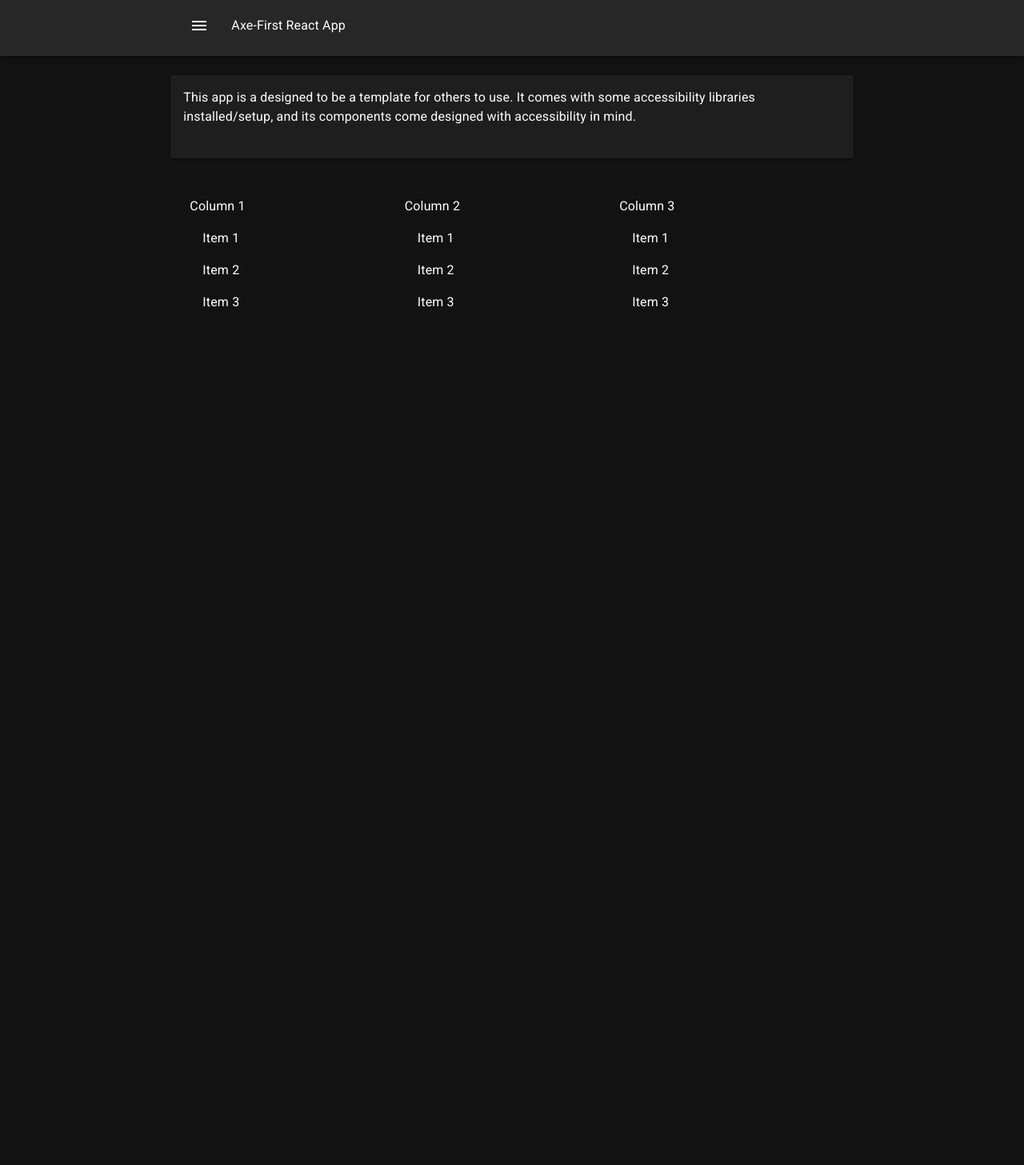
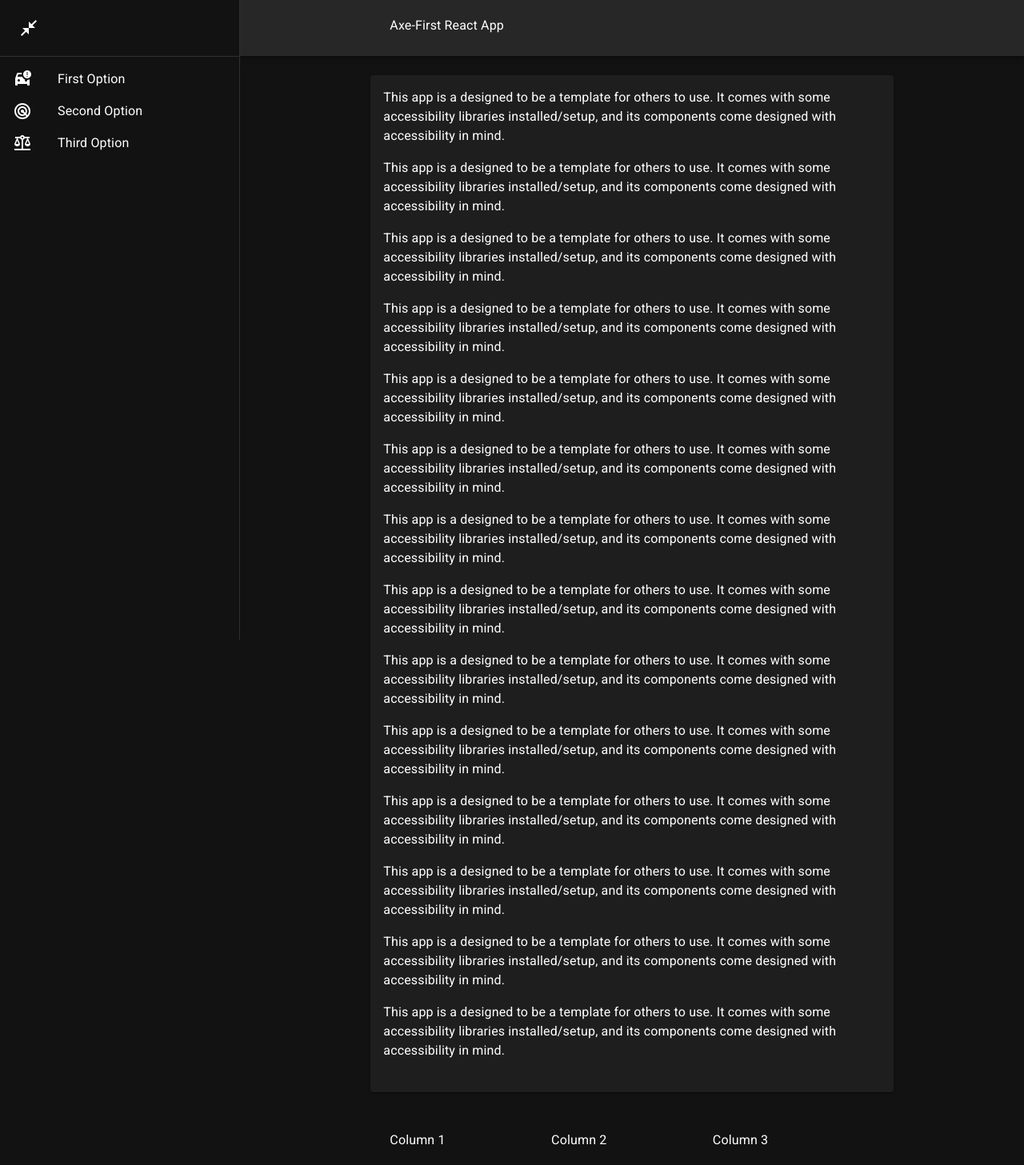
Before and after one commit to NoBrainer/axe-first-react, a React (Vite) app: page / in a window 1280 px wide. Shown: the top 1457 px of the page at 80% size. Before the commit the page ends 800 px from the top, so only its background shows below. Built offline with nearby package versions, Linux system fonts and the light colour scheme.

Commit message:
Added collapsible nav

```diff
--- a/src/common/constants.js
+++ b/src/common/constants.js
@@ -1 +1,3 @@
 export const APP_BAR_HEIGHT = 70;
+export const APP_NAV_WIDTH = 300;
+export const APP_NAV_WIDTH_COLLAPSED = 75;
--- a/src/components/App.jsx
+++ b/src/components/App.jsx
@@ -1,14 +1,26 @@
-import React from 'react';
+import { Box } from '@mui/material';
+import React, { useCallback, useMemo, useState } from 'react';
+import { APP_NAV_WIDTH, APP_NAV_WIDTH_COLLAPSED } from 'common/constants';
 import AppContent from 'components/AppContent';
 import AppFooter from 'components/AppFooter';
 import AppHeader from 'components/AppHeader';
+import AppNav from 'components/AppNav';
 
 function App() {
+  const [isNavExpanded, setNavExpanded] = useState(true);
+  const navWidth = useMemo(() => (isNavExpanded ? APP_NAV_WIDTH : APP_NAV_WIDTH_COLLAPSED), [isNavExpanded]);
+  const makeSpaceForNav = useMemo(() => ({ ml: `${navWidth}px`, width: `calc(100% - ${navWidth}px)` }), [navWidth]);
+  const handleToggleNav = useCallback(() => {
+    setNavExpanded(!isNavExpanded);
+  }, [isNavExpanded]);
   return (
     <>
-      <AppHeader />
-      <AppContent />
-      <AppFooter />
+      <AppNav isExpanded={isNavExpanded} onToggle={handleToggleNav} />
+      <AppHeader sx={makeSpaceForNav} />
+      <Box sx={makeSpaceForNav}>
+        <AppContent />
+        <AppFooter />
+      </Box>
     </>
   );
 }
--- a/src/components/AppContent.jsx
+++ b/src/components/AppContent.jsx
@@ -21,6 +21,58 @@ function ExampleContent() {
           This app is a designed to be a template for others to use. It comes with some accessibility libraries
           installed/setup, and its components come designed with accessibility in mind.
         </Typography>
+        <Typography paragraph={true}>
+          This app is a designed to be a template for others to use. It comes with some accessibility libraries
+          installed/setup, and its components come designed with accessibility in mind.
+        </Typography>
+        <Typography paragraph={true}>
+          This app is a designed to be a template for others to use. It comes with some accessibility libraries
+          installed/setup, and its components come designed with accessibility in mind.
+        </Typography>
+        <Typography paragraph={true}>
+          This app is a designed to be a template for others to use. It comes with some accessibility libraries
+          installed/setup, and its components come designed with accessibility in mind.
+        </Typography>
+        <Typography paragraph={true}>
+          This app is a designed to be a template for others to use. It comes with some accessibility libraries
+          installed/setup, and its components come designed with accessibility in mind.
+        </Typography>
+        <Typography paragraph={true}>
+          This app is a designed to be a template for others to use. It comes with some accessibility libraries
+          installed/setup, and its components come designed with accessibility in mind.
+        </Typography>
+        <Typography paragraph={true}>
+          This app is a designed to be a template for others to use. It comes with some accessibility libraries
+          installed/setup, and its components come designed with accessibility in mind.
+        </Typography>
+        <Typography paragraph={true}>
+          This app is a designed to be a template for others to use. It comes with some accessibility libraries
+          installed/setup, and its components come designed with accessibility in mind.
+        </Typography>
+        <Typography paragraph={true}>
+          This app is a designed to be a template for others to use. It comes with some accessibility libraries
+          installed/setup, and its components come designed with accessibility in mind.
+        </Typography>
+        <Typography paragraph={true}>
+          This app is a designed to be a template for others to use. It comes with some accessibility libraries
+          installed/setup, and its components come designed with accessibility in mind.
+        </Typography>
+        <Typography paragraph={true}>
+          This app is a designed to be a template for others to use. It comes with some accessibility libraries
+          installed/setup, and its components come designed with accessibility in mind.
+        </Typography>
+        <Typography paragraph={true}>
+          This app is a designed to be a template for others to use. It comes with some accessibility libraries
+          installed/setup, and its components come designed with accessibility in mind.
+        </Typography>
+        <Typography paragraph={true}>
+          This app is a designed to be a template for others to use. It comes with some accessibility libraries
+          installed/setup, and its components come designed with accessibility in mind.
+        </Typography>
+        <Typography paragraph={true}>
+          This app is a designed to be a template for others to use. It comes with some accessibility libraries
+          installed/setup, and its components come designed with accessibility in mind.
+        </Typography>
       </CardContent>
     </Card>
   );
--- a/src/components/AppHeader.jsx
+++ b/src/components/AppHeader.jsx
@@ -1,17 +1,14 @@
-import MenuIcon from '@mui/icons-material/Menu';
-import { AppBar, IconButton, Toolbar, Typography } from '@mui/material';
+import { AppBar, Toolbar, Typography } from '@mui/material';
+import { object } from 'prop-types';
 import React from 'react';
 import { APP_BAR_HEIGHT } from 'common/constants';
 import PagePadder from 'components/scaffold/PagePadder';
 
-function AppHeader() {
+function AppHeader({ sx } = {}) {
   return (
-    <AppBar position='fixed' sx={{ height: `${APP_BAR_HEIGHT}px` }}>
+    <AppBar position='fixed' sx={{ height: `${APP_BAR_HEIGHT}px`, ...sx }}>
       <PagePadder>
         <Toolbar>
-          <IconButton size='large' edge='start' color='inherit' aria-label='menu' sx={{ mr: 2 }}>
-            <MenuIcon />
-          </IconButton>
           <Typography component='h1'>Axe-First React App</Typography>
         </Toolbar>
       </PagePadder>
@@ -19,4 +16,8 @@ function AppHeader() {
   );
 }
 
+AppHeader.propTypes = {
+  sx: object,
+};
+
 export default AppHeader;
--- /dev/null
+++ b/src/components/AppNav.jsx
@@ -0,0 +1,88 @@
+import {
+  Balance as BalanceIcon,
+  CarCrash as CarCrashIcon,
+  CloseFullscreen as CollapseIcon,
+  OpenInFull as ExpandIcon,
+  Radar as RadarIcon,
+} from '@mui/icons-material';
+import {
+  Divider,
+  Drawer,
+  IconButton,
+  List,
+  ListItem,
+  ListItemButton,
+  ListItemIcon,
+  ListItemText,
+  Toolbar,
+} from '@mui/material';
+import PropTypes from 'prop-types';
+import React, { useMemo } from 'react';
+import { APP_BAR_HEIGHT, APP_NAV_WIDTH, APP_NAV_WIDTH_COLLAPSED } from 'common/constants';
+
+function AppNav({ isExpanded = true, onToggle = () => {} }) {
+  const width = useMemo(() => `${isExpanded ? APP_NAV_WIDTH : APP_NAV_WIDTH_COLLAPSED}px`, [isExpanded]);
+  const actionName = useMemo(() => `${isExpanded ? 'collapse' : 'expand'}`, [isExpanded]);
+  return (
+    <nav>
+      <Drawer
+        variant='permanent'
+        anchor='left'
+        sx={{
+          width,
+          flexShrink: 0,
+          '& .MuiDrawer-paper': {
+            width,
+            boxSizing: 'border-box',
+          },
+        }}
+      >
+        <Toolbar sx={{ height: APP_BAR_HEIGHT }}>
+          <IconButton
+            size='large'
+            edge='start'
+            color='inherit'
+            aria-label={`Button to toggle left panel. Press spacebar to ${actionName}.`}
+            onClick={onToggle}
+          >
+            {isExpanded ? <CollapseIcon /> : <ExpandIcon />}
+          </IconButton>
+        </Toolbar>
+        <Divider />
+        <List sx={{ '.MuiListItemButton-root > *': { m: 0 } }}>
+          <ListItem disablePadding>
+            <ListItemButton aria-label='Button to select first navigation option. Press spacebar to select.'>
+              <ListItemIcon>
+                <CarCrashIcon />
+              </ListItemIcon>
+              <ListItemText primary={isExpanded ? 'First Option' : null} />
+            </ListItemButton>
+          </ListItem>
+          <ListItem disablePadding>
+            <ListItemButton aria-label='Button to select second navigation option. Press spacebar to select.'>
+              <ListItemIcon>
+                <RadarIcon />
+              </ListItemIcon>
+              <ListItemText primary={isExpanded ? 'Second Option' : null} />
+            </ListItemButton>
+          </ListItem>
+          <ListItem disablePadding>
+            <ListItemButton aria-label='Button to select third navigation option. Press spacebar to select.'>
+              <ListItemIcon>
+                <BalanceIcon />
+              </ListItemIcon>
+              <ListItemText primary={isExpanded ? 'Third Option' : null} />
+            </ListItemButton>
+          </ListItem>
+        </List>
+      </Drawer>
+    </nav>
+  );
+}
+
+AppNav.propTypes = {
+  isExpanded: PropTypes.bool,
+  onToggle: PropTypes.func,
+};
+
+export default AppNav;
```
